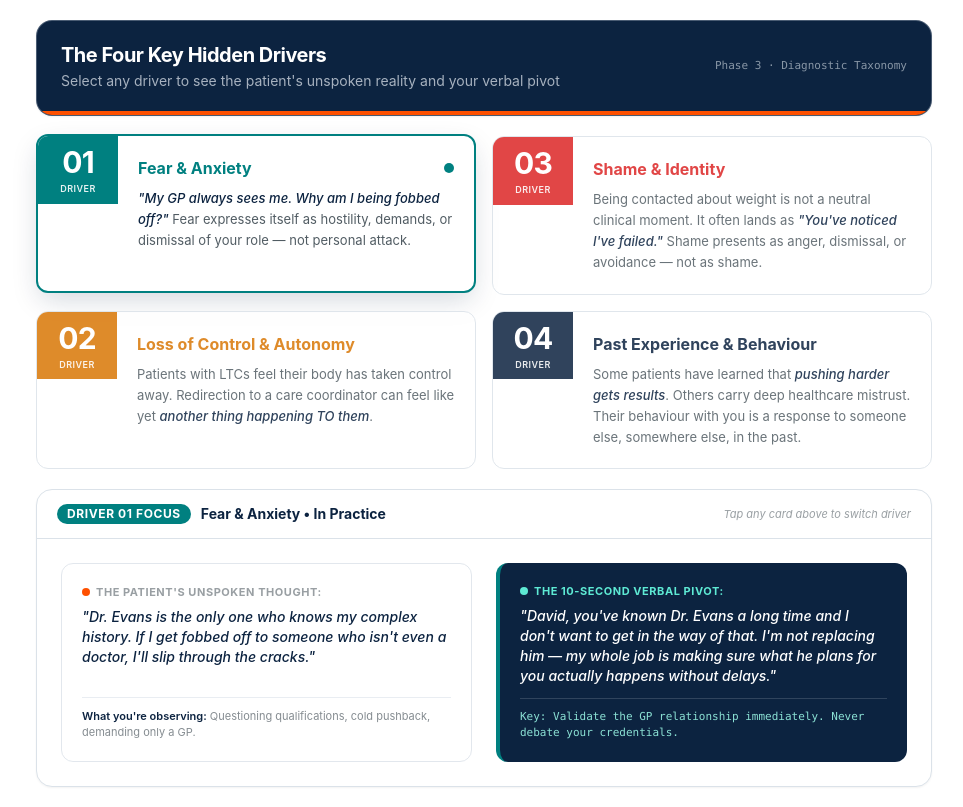
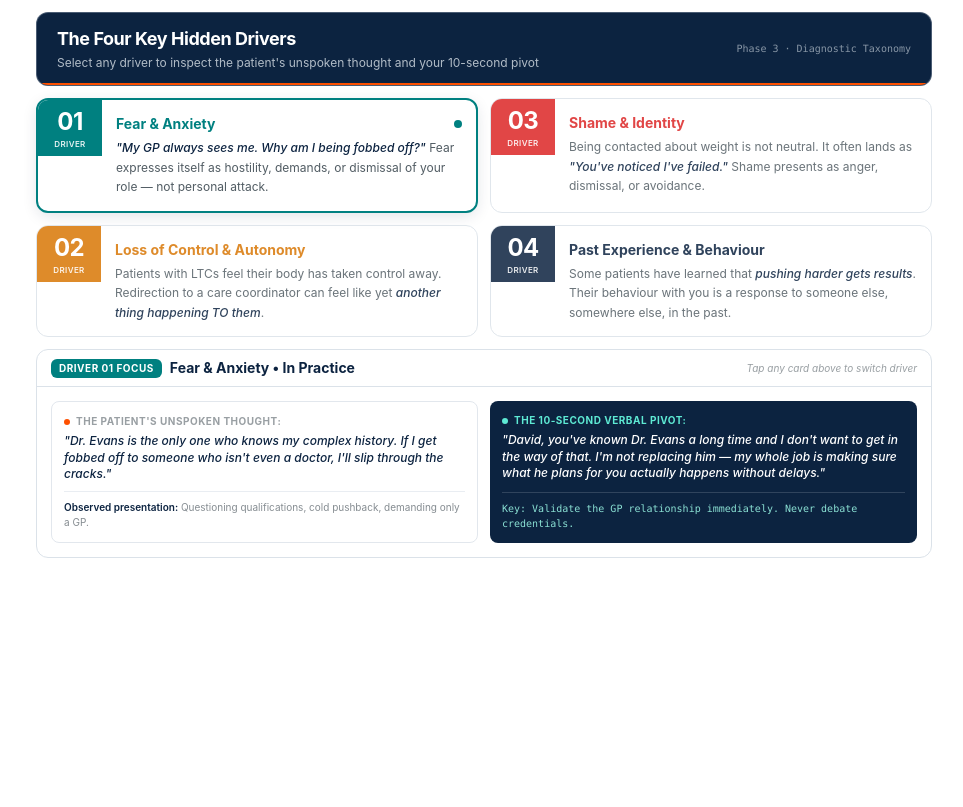
Before and after one commit to thesimpleaiguide-create/The-4-Hidden-Drivers-Interactive-Explorer, a plain HTML site: page index.html in a window 1280 px wide. Shown: the whole page, without its empty margins (156-1119 px from the left). Drawn offline with nearby package versions, Linux system fonts and the light colour scheme.

Commit message:
Refactor styles and content in index.html
Adjusted styles for driver cards and improved layout spacing. Updated text sizes and content for better readability.

```diff
--- a/index.html
+++ b/index.html
@@ -31,6 +31,9 @@
         }
     </script>
     <style>
+        *, *:before, *:after {
+            box-sizing: border-box;
+        }
         html, body {
             margin: 0;
             padding: 0;
@@ -42,70 +45,66 @@
         * { scrollbar-width: none; }
 
         .driver-card {
-            transition: all 0.22s cubic-bezier(0.4, 0, 0.2, 1);
+            transition: all 0.2s cubic-bezier(0.4, 0, 0.2, 1);
         }
         .driver-card:hover {
-            transform: translateY(-2px);
-            box-shadow: 0 8px 24px -4px rgba(12, 35, 64, 0.12);
+            transform: translateY(-1px);
+            box-shadow: 0 4px 14px -2px rgba(12, 35, 64, 0.10);
         }
         .driver-card-active {
-            transform: translateY(-2px);
-            box-shadow: 0 10px 28px -4px rgba(12, 35, 64, 0.18);
+            box-shadow: 0 4px 16px -2px rgba(12, 35, 64, 0.14);
         }
 
         .fade-in {
-            animation: fadeIn 0.25s ease-out forwards;
+            animation: fadeIn 0.2s ease-out forwards;
         }
         @keyframes fadeIn {
-            from { opacity: 0; transform: translateY(4px); }
+            from { opacity: 0; transform: translateY(3px); }
             to { opacity: 1; transform: translateY(0); }
         }
     </style>
 </head>
-<body class="bg-transparent text-slate font-sans p-3 sm:p-5 flex flex-col items-center justify-start w-full">
+<body class="bg-transparent text-slate font-sans p-2 sm:p-3 flex flex-col items-center justify-start w-full">
 
-    <div class="w-full max-w-4xl mx-auto flex flex-col space-y-4 sm:space-y-5">
+    <div class="w-full max-w-4xl mx-auto flex flex-col space-y-2.5 sm:space-y-3">
 
-        <!-- Top Clean Header (Directly reflecting Dr. Lindsay's slide) -->
-        <div class="bg-navy rounded-2xl overflow-hidden shadow-sm border border-ice/30">
-            <div class="px-5 py-4 sm:px-6 sm:py-5 flex flex-col sm:flex-row sm:items-center justify-between gap-1">
+        <!-- Top Header (Compact & Aligned with Dr. Lindsay's slide) -->
+        <div class="bg-navy rounded-xl overflow-hidden shadow-xs border border-ice/30">
+            <div class="px-4 py-2.5 sm:px-5 sm:py-3 flex items-center justify-between gap-2">
                 <div>
-                    <h1 class="text-lg sm:text-xl font-bold text-white tracking-tight">
+                    <h1 class="text-base sm:text-lg font-bold text-white tracking-tight leading-tight">
                         The Four Key Hidden Drivers
                     </h1>
-                    <p class="text-xs sm:text-sm text-ice/75 mt-0.5">
-                        Select any driver to see the patient's unspoken reality and your verbal pivot
+                    <p class="text-[11px] sm:text-xs text-ice/80 mt-0.5 leading-snug">
+                        Select any driver to inspect the patient's unspoken thought and your 10-second pivot
                     </p>
                 </div>
-                <div class="text-[11px] font-mono text-ice/60 sm:text-right hidden sm:block">
+                <div class="text-[10px] font-mono text-ice/60 shrink-0 hidden sm:block">
                     Phase 3 · Diagnostic Taxonomy
                 </div>
             </div>
-            <!-- Thin Action Orange dividing line matching Dr. Lindsay's slide -->
-            <div class="h-1 bg-orange w-full"></div>
+            <div class="h-0.5 bg-orange w-full"></div>
         </div>
 
-        <!-- 4 Clean Cards (2x2 Grid matching the SME slide layout verbatim) -->
-        <div class="grid grid-cols-1 md:grid-cols-2 gap-3.5 sm:gap-4">
+        <!-- 4 SME Cards (2x2 Grid with balanced heights and compact spacing) -->
+        <div class="grid grid-cols-1 md:grid-cols-2 gap-2.5 sm:gap-3 items-stretch">
 
             <!-- Card 01: Fear & Anxiety -->
             <button onclick="selectDriver(1)" id="card-1"
-                    class="driver-card driver-card-active bg-white rounded-xl border border-tealDriver/40 text-left overflow-hidden flex cursor-pointer group">
-                <!-- Left Colored Stripe with Number -->
-                <div id="stripe-1" class="w-16 sm:w-20 bg-tealDriver text-white flex flex-col items-center justify-center shrink-0 p-2">
-                    <span class="text-2xl sm:text-3xl font-bold tracking-tight">01</span>
-                    <span class="text-[9px] uppercase tracking-wider font-semibold opacity-90 mt-0.5">Driver</span>
+                    class="driver-card driver-card-active bg-white rounded-xl border-2 border-tealDriver text-left overflow-hidden flex cursor-pointer group">
+                <div id="stripe-1" class="w-14 sm:w-16 bg-tealDriver text-white flex flex-col items-center justify-center shrink-0 p-1.5">
+                    <span class="text-xl sm:text-2xl font-bold tracking-tight">01</span>
+                    <span class="text-[8px] uppercase tracking-wider font-semibold opacity-90">Driver</span>
                 </div>
-                <!-- Card Content -->
-                <div class="p-4 sm:p-5 flex-1 flex flex-col justify-between">
+                <div class="p-3 sm:p-3.5 flex-1 flex flex-col justify-between">
                     <div>
                         <div class="flex items-center justify-between">
-                            <h2 class="text-sm sm:text-base font-bold text-tealDriver group-hover:underline">
+                            <h2 class="text-xs sm:text-sm font-bold text-tealDriver group-hover:underline">
                                 Fear & Anxiety
                             </h2>
                             <span id="activeDot-1" class="w-2 h-2 rounded-full bg-tealDriver"></span>
                         </div>
-                        <p class="text-xs sm:text-[13px] text-slate/85 mt-2 leading-relaxed">
+                        <p class="text-[11px] sm:text-xs text-slate/85 mt-1 leading-snug sm:leading-relaxed">
                             <span class="italic font-medium text-navy">"My GP always sees me. Why am I being fobbed off?"</span>
                             Fear expresses itself as hostility, demands, or dismissal of your role — not personal attack.
                         </p>
@@ -116,24 +115,22 @@
             <!-- Card 03: Shame & Identity -->
             <button onclick="selectDriver(3)" id="card-3"
                     class="driver-card bg-white rounded-xl border border-ice text-left overflow-hidden flex cursor-pointer group opacity-90 hover:opacity-100">
-                <!-- Left Colored Stripe with Number -->
-                <div id="stripe-3" class="w-16 sm:w-20 bg-roseDriver text-white flex flex-col items-center justify-center shrink-0 p-2">
-                    <span class="text-2xl sm:text-3xl font-bold tracking-tight">03</span>
-                    <span class="text-[9px] uppercase tracking-wider font-semibold opacity-90 mt-0.5">Driver</span>
+                <div id="stripe-3" class="w-14 sm:w-16 bg-roseDriver text-white flex flex-col items-center justify-center shrink-0 p-1.5">
+                    <span class="text-xl sm:text-2xl font-bold tracking-tight">03</span>
+                    <span class="text-[8px] uppercase tracking-wider font-semibold opacity-90">Driver</span>
                 </div>
-                <!-- Card Content -->
-                <div class="p-4 sm:p-5 flex-1 flex flex-col justify-between">
+                <div class="p-3 sm:p-3.5 flex-1 flex flex-col justify-between">
                     <div>
                         <div class="flex items-center justify-between">
-                            <h2 class="text-sm sm:text-base font-bold text-roseDriver group-hover:underline">
+                            <h2 class="text-xs sm:text-sm font-bold text-roseDriver group-hover:underline">
                                 Shame & Identity
                             </h2>
                             <span id="activeDot-3" class="w-2 h-2 rounded-full bg-transparent"></span>
                         </div>
-                        <p class="text-xs sm:text-[13px] text-slate/85 mt-2 leading-relaxed">
-                            Being contacted about weight is not a neutral clinical moment. It often lands as
+                        <p class="text-[11px] sm:text-xs text-slate/85 mt-1 leading-snug sm:leading-relaxed">
+                            Being contacted about weight is not neutral. It often lands as
                             <span class="italic font-medium text-navy">"You've noticed I've failed."</span>
-                            Shame presents as anger, dismissal, or avoidance — not as shame.
+                            Shame presents as anger, dismissal, or avoidance.
                         </p>
                     </div>
                 </div>
@@ -142,21 +139,19 @@
             <!-- Card 02: Loss of Control & Autonomy -->
             <button onclick="selectDriver(2)" id="card-2"
                     class="driver-card bg-white rounded-xl border border-ice text-left overflow-hidden flex cursor-pointer group opacity-90 hover:opacity-100">
-                <!-- Left Colored Stripe with Number -->
-                <div id="stripe-2" class="w-16 sm:w-20 bg-amberDriver text-white flex flex-col items-center justify-center shrink-0 p-2">
-                    <span class="text-2xl sm:text-3xl font-bold tracking-tight">02</span>
-                    <span class="text-[9px] uppercase tracking-wider font-semibold opacity-90 mt-0.5">Driver</span>
+                <div id="stripe-2" class="w-14 sm:w-16 bg-amberDriver text-white flex flex-col items-center justify-center shrink-0 p-1.5">
+                    <span class="text-xl sm:text-2xl font-bold tracking-tight">02</span>
+                    <span class="text-[8px] uppercase tracking-wider font-semibold opacity-90">Driver</span>
                 </div>
-                <!-- Card Content -->
-                <div class="p-4 sm:p-5 flex-1 flex flex-col justify-between">
+                <div class="p-3 sm:p-3.5 flex-1 flex flex-col justify-between">
                     <div>
                         <div class="flex items-center justify-between">
-                            <h2 class="text-sm sm:text-base font-bold text-amberDriver group-hover:underline">
+                            <h2 class="text-xs sm:text-sm font-bold text-amberDriver group-hover:underline">
                                 Loss of Control & Autonomy
                             </h2>
                             <span id="activeDot-2" class="w-2 h-2 rounded-full bg-transparent"></span>
                         </div>
-                        <p class="text-xs sm:text-[13px] text-slate/85 mt-2 leading-relaxed">
+                        <p class="text-[11px] sm:text-xs text-slate/85 mt-1 leading-snug sm:leading-relaxed">
                             Patients with LTCs feel their body has taken control away. Redirection to a care coordinator can feel like yet
                             <span class="italic font-medium text-navy">another thing happening TO them</span>.
                         </p>
@@ -167,23 +162,21 @@
             <!-- Card 04: Past Experience & Learned Behaviour -->
             <button onclick="selectDriver(4)" id="card-4"
                     class="driver-card bg-white rounded-xl border border-ice text-left overflow-hidden flex cursor-pointer group opacity-90 hover:opacity-100">
-                <!-- Left Colored Stripe with Number -->
-                <div id="stripe-4" class="w-16 sm:w-20 bg-navyDriver text-white flex flex-col items-center justify-center shrink-0 p-2">
-                    <span class="text-2xl sm:text-3xl font-bold tracking-tight">04</span>
-                    <span class="text-[9px] uppercase tracking-wider font-semibold opacity-90 mt-0.5">Driver</span>
+                <div id="stripe-4" class="w-14 sm:w-16 bg-navyDriver text-white flex flex-col items-center justify-center shrink-0 p-1.5">
+                    <span class="text-xl sm:text-2xl font-bold tracking-tight">04</span>
+                    <span class="text-[8px] uppercase tracking-wider font-semibold opacity-90">Driver</span>
                 </div>
-                <!-- Card Content -->
-                <div class="p-4 sm:p-5 flex-1 flex flex-col justify-between">
+                <div class="p-3 sm:p-3.5 flex-1 flex flex-col justify-between">
                     <div>
                         <div class="flex items-center justify-between">
-                            <h2 class="text-sm sm:text-base font-bold text-navy group-hover:underline">
+                            <h2 class="text-xs sm:text-sm font-bold text-navy group-hover:underline">
                                 Past Experience & Behaviour
                             </h2>
                             <span id="activeDot-4" class="w-2 h-2 rounded-full bg-transparent"></span>
                         </div>
-                        <p class="text-xs sm:text-[13px] text-slate/85 mt-2 leading-relaxed">
+                        <p class="text-[11px] sm:text-xs text-slate/85 mt-1 leading-snug sm:leading-relaxed">
                             Some patients have learned that <span class="italic font-medium text-navy">pushing harder gets results</span>.
-                            Others carry deep healthcare mistrust. Their behaviour with you is a response to someone else, somewhere else, in the past.
+                            Their behaviour with you is a response to someone else, somewhere else, in the past.
                         </p>
                     </div>
                 </div>
@@ -191,57 +184,57 @@
 
         </div>
 
-        <!-- Single Clinical Focus Panel (Replaces the 6 nested boxes with a clean 2-column response) -->
-        <div id="focusPanel" class="bg-white rounded-2xl border border-ice shadow-sm overflow-hidden fade-in">
+        <!-- Focus Panel (Tightened padding to prevent any iframe scrolling) -->
+        <div id="focusPanel" class="bg-white rounded-xl border border-ice shadow-xs overflow-hidden fade-in">
 
-            <!-- Focused Driver Status Header -->
-            <div id="panelHeader" class="px-5 py-3.5 bg-slate-50 border-b border-ice flex items-center justify-between">
-                <div class="flex items-center space-x-2.5">
-                    <span id="panelBadge" class="text-xs font-bold uppercase tracking-wider px-2.5 py-0.5 rounded-full text-white bg-tealDriver">
+            <!-- Focused Header -->
+            <div id="panelHeader" class="px-3.5 py-2 bg-slate-50 border-b border-ice flex items-center justify-between">
+                <div class="flex items-center space-x-2">
+                    <span id="panelBadge" class="text-[10px] font-bold uppercase tracking-wider px-2 py-0.5 rounded-md text-white bg-tealDriver">
                         Driver 01 Focus
                     </span>
                     <span id="panelTitle" class="text-xs sm:text-sm font-bold text-navy">
                         Fear & Anxiety • In Practice
                     </span>
                 </div>
-                <span class="text-[11px] text-slate/50 italic hidden sm:inline">
+                <span class="text-[10px] text-slate/50 italic hidden sm:inline">
                     Tap any card above to switch driver
                 </span>
             </div>
 
-            <!-- Focused 2-Column Content: What they're thinking vs. What to say -->
-            <div class="p-4 sm:p-6 grid grid-cols-1 md:grid-cols-2 gap-4 sm:gap-6">
+            <!-- Focused 2-Column Content -->
+            <div class="p-3 sm:p-3.5 grid grid-cols-1 md:grid-cols-2 gap-2.5 sm:gap-3 items-stretch">
 
-                <!-- Left: The Patient's Silent Thought (The True Engine) -->
-                <div class="bg-slate-50 rounded-xl p-4 sm:p-5 border border-ice/80 flex flex-col justify-between">
+                <!-- Left: Unspoken Thought -->
+                <div class="bg-slate-50 rounded-lg p-3 border border-ice/80 flex flex-col justify-between">
                     <div>
-                        <div class="text-[11px] font-bold uppercase tracking-wider text-slate/50 mb-1.5 flex items-center space-x-1.5">
-                            <span class="w-2 h-2 rounded-full bg-orange"></span>
+                        <div class="text-[10px] font-bold uppercase tracking-wider text-slate/50 mb-1 flex items-center space-x-1.5">
+                            <span class="w-1.5 h-1.5 rounded-full bg-orange"></span>
                             <span>The Patient's Unspoken Thought:</span>
                         </div>
-                        <p id="panelMonologue" class="text-xs sm:text-sm text-navy italic leading-relaxed font-medium">
+                        <p id="panelMonologue" class="text-xs text-navy italic leading-snug font-medium">
                             "Dr. Evans is the only one who knows my complex history. If I get fobbed off to someone who isn't even a doctor, I'll slip through the cracks."
                         </p>
                     </div>
-                    <div class="mt-3 pt-2.5 border-t border-ice/60 text-[11px] text-slate/60">
-                        <strong class="text-navy font-semibold">What you're observing:</strong>
+                    <div class="mt-2 pt-2 border-t border-ice/60 text-[10px] text-slate/60">
+                        <strong class="text-navy font-semibold">Observed presentation:</strong>
                         <span id="panelSurfaceText">Questioning qualifications or demanding to see GP.</span>
                     </div>
                 </div>
 
-                <!-- Right: The 10-Second Verbal Pivot (The Micro-Skill) -->
-                <div id="pivotContainer" class="bg-navy text-white rounded-xl p-4 sm:p-5 flex flex-col justify-between shadow-xs border-l-4 border-tealDriver">
+                <!-- Right: The 10-Second Verbal Pivot -->
+                <div id="pivotContainer" class="bg-navy text-white rounded-lg p-3 flex flex-col justify-between shadow-xs border-l-3 border-tealDriver">
                     <div>
-                        <div class="text-[11px] font-bold uppercase tracking-wider text-teal-300 mb-1.5 flex items-center space-x-1.5">
-                            <span class="w-2 h-2 rounded-full bg-teal-300"></span>
+                        <div class="text-[10px] font-bold uppercase tracking-wider text-teal-300 mb-1 flex items-center space-x-1.5">
+                            <span class="w-1.5 h-1.5 rounded-full bg-teal-300"></span>
                             <span>The 10-Second Verbal Pivot:</span>
                         </div>
-                        <p id="panelPivotScript" class="text-xs sm:text-sm text-white font-medium italic leading-relaxed">
+                        <p id="panelPivotScript" class="text-xs text-white font-medium italic leading-snug">
                             "David, you've known Dr. Evans a long time and I don't want to get in the way of that. I'm not replacing him — my whole job is making sure what he plans for you actually happens without delays."
                         </p>
                     </div>
-                    <div class="mt-3 pt-2.5 border-t border-white/15 text-[11px] text-teal-200/90 font-mono">
-                        <span id="panelKeyNote">Key: Validate the GP bond immediately. Never debate your qualifications.</span>
+                    <div class="mt-2 pt-2 border-t border-white/15 text-[10px] text-teal-200/90 font-mono">
+                        <span id="panelKeyNote">Key: Validate the GP bond immediately. Never debate qualifications.</span>
                     </div>
                 </div>
 
@@ -263,7 +256,7 @@
                 monologue: "\"Dr. Evans is the only one who knows my complex history. If I get fobbed off to someone who isn't even a doctor, I'll slip through the cracks.\"",
                 surface: "Questioning qualifications, cold pushback, demanding only a GP.",
                 pivot: "\"David, you've known Dr. Evans a long time and I don't want to get in the way of that. I'm not replacing him — my whole job is making sure what he plans for you actually happens without delays.\"",
-                key: "Key: Validate the GP relationship immediately. Never debate your credentials."
+                key: "Key: Validate the GP relationship immediately. Never debate credentials."
             },
             2: {
                 num: "Driver 02 Focus",
@@ -287,7 +280,7 @@
                 monologue: "\"They think I'm lazy and undisciplined. I'll attack them before they can humiliate me.\"",
                 surface: "Immediate defensiveness, sharp prickliness, hostile rejection of services.",
                 pivot: "\"Brenda, I hear you loud and clear. Your health is completely your business, and nobody is forcing anything. Can I just take 30 seconds to explain why this popped up?\"",
-                key: "Key: Disarm shame by acknowledging adult autonomy immediately. Remove the audit threat."
+                key: "Key: Disarm shame by acknowledging adult autonomy immediately. Remove audit threat."
             },
             4: {
                 num: "Driver 04 Focus",
@@ -299,7 +292,7 @@
                 monologue: "\"Every time I'm polite, nothing happens. The only way anyone in this surgery pays attention is if I shout and make a fuss.\"",
                 surface: "Pre-emptive anger, cynicism ('you lot never help'), explosive reactions to small delays.",
                 pivot: "\"I hear how completely fed up you are with the delays, and you're right — navigating this system has been exhausting. Let's leave the questionnaire aside and look at that referral letter first.\"",
-                key: "Key: Respond to their underlying exhaustion, not the combat bait. Address their bottleneck first."
+                key: "Key: Respond to their underlying exhaustion, not combat bait. Fix the bottleneck first."
             }
         };
 
@@ -313,10 +306,10 @@
 
                 if (i === id) {
                     card.className = `driver-card driver-card-active bg-white rounded-xl border-2 ${data.borderClass} text-left overflow-hidden flex cursor-pointer group`;
-                    dot.className = `w-2.5 h-2.5 rounded-full ${data.activeDot}`;
+                    dot.className = `w-2 h-2 rounded-full ${data.activeDot}`;
                 } else {
                     card.className = "driver-card bg-white rounded-xl border border-ice text-left overflow-hidden flex cursor-pointer group opacity-85 hover:opacity-100";
-                    dot.className = "w-2.5 h-2.5 rounded-full bg-transparent";
+                    dot.className = "w-2 h-2 rounded-full bg-transparent";
                 }
             });
 
@@ -329,7 +322,7 @@
             // Populate content
             const badge = document.getElementById('panelBadge');
             badge.innerText = data.num;
-            badge.className = `text-xs font-bold uppercase tracking-wider px-2.5 py-0.5 rounded-full text-white ${data.badgeClass}`;
+            badge.className = `text-[10px] font-bold uppercase tracking-wider px-2 py-0.5 rounded-md text-white ${data.badgeClass}`;
 
             document.getElementById('panelTitle').innerText = data.title;
             document.getElementById('panelMonologue').innerText = data.monologue;
@@ -338,7 +331,7 @@
             document.getElementById('panelKeyNote').innerText = data.key;
 
             const pivotBox = document.getElementById('pivotContainer');
-            pivotBox.className = `bg-navy text-white rounded-xl p-4 sm:p-5 flex flex-col justify-between shadow-xs border-l-4 ${data.borderClass}`;
+            pivotBox.className = `bg-navy text-white rounded-lg p-3 flex flex-col justify-between shadow-xs border-l-3 ${data.borderClass}`;
         }
 
         window.addEventListener('DOMContentLoaded', () => {
```
